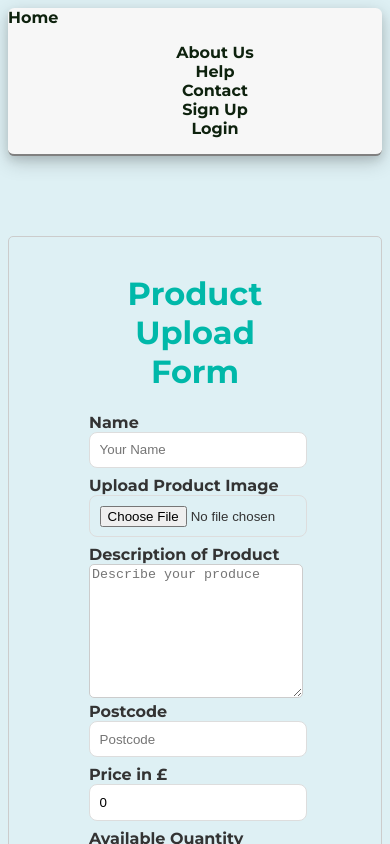
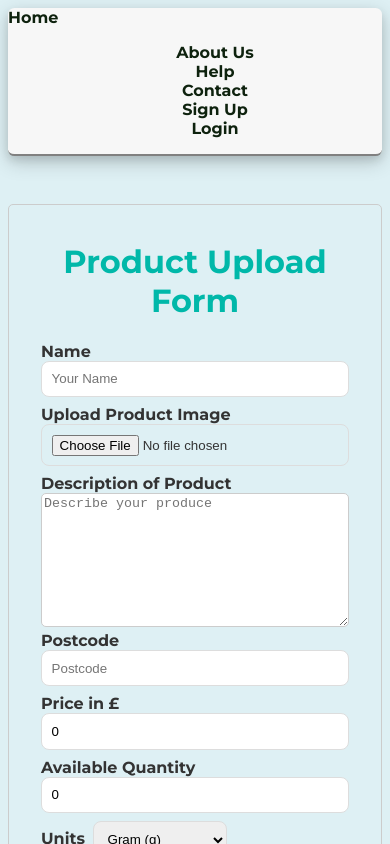
Before and after one commit to chingu-voyages/v46-tier3-team-33, a React (Vite) app in the folder frontend/: page /Upload in a window 390 px wide. Shown: the top 844 px of the page. Built offline with nearby package versions, Linux system fonts and the light colour scheme; no server answers; a web font is replaced by a local one.

Commit message:
For medium screens (up to 1024 pixels), the max-width is set to 20rem, the margin is set to 3rem, and the padding is adjusted accordingly.

```diff
--- a/frontend/src/components/Pages/productUploadForm/productUploadForm.css
+++ b/frontend/src/components/Pages/productUploadForm/productUploadForm.css
@@ -31,7 +31,7 @@
 }
  */
 
- .form-container {
+.form-container {
   max-width: 25rem;
   margin: 5rem auto;
   padding: 1rem 5rem 5rem 5rem;
@@ -39,3 +39,11 @@
   border-radius: 5px;
   gap: 1em;
 }
+
+@media screen and (max-width: 1024px) {
+  .form-container {
+    max-width: 20rem;
+    margin: 3rem auto;
+    padding: 1rem 2rem 2rem 2rem;
+  }
+}
```
